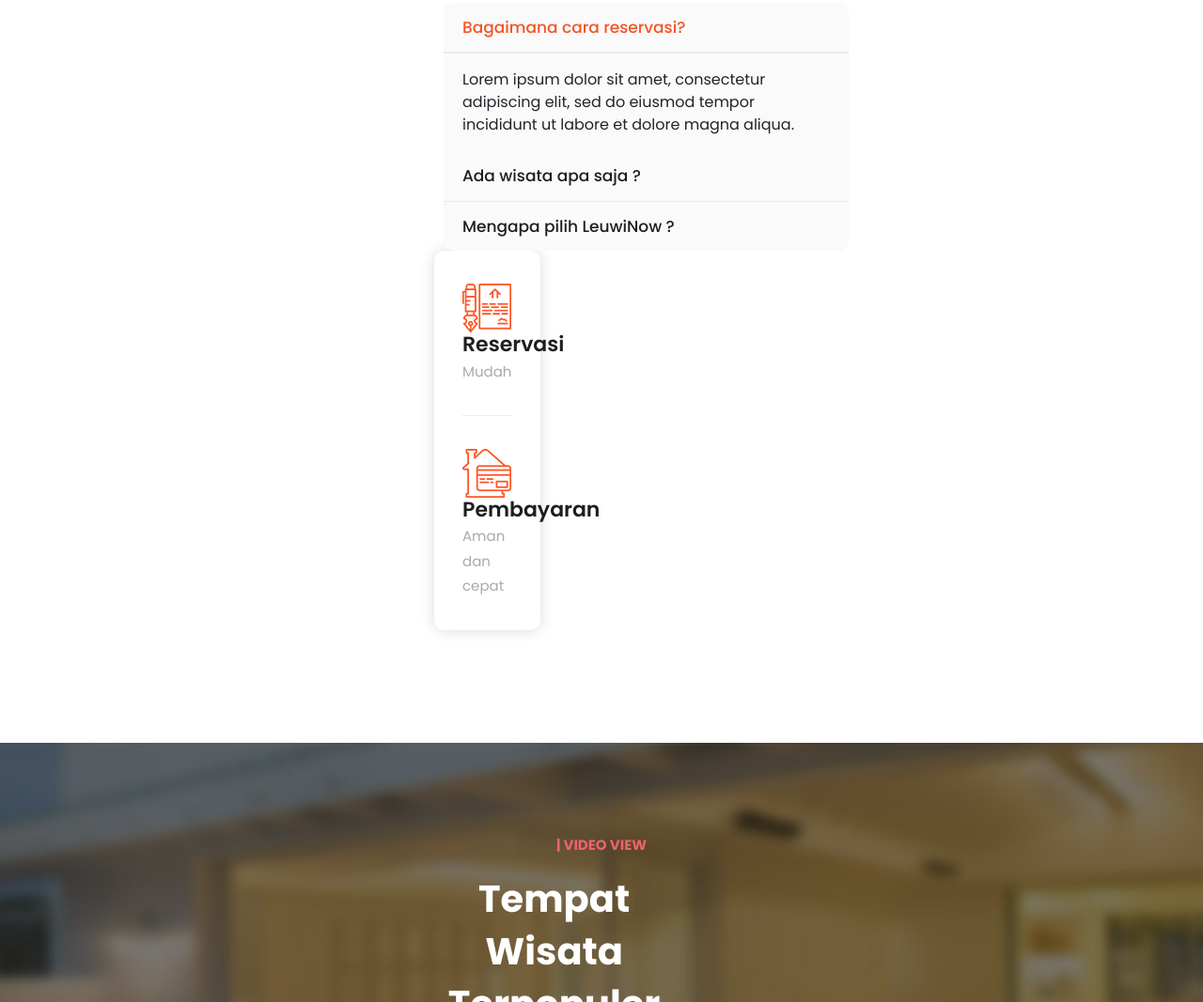
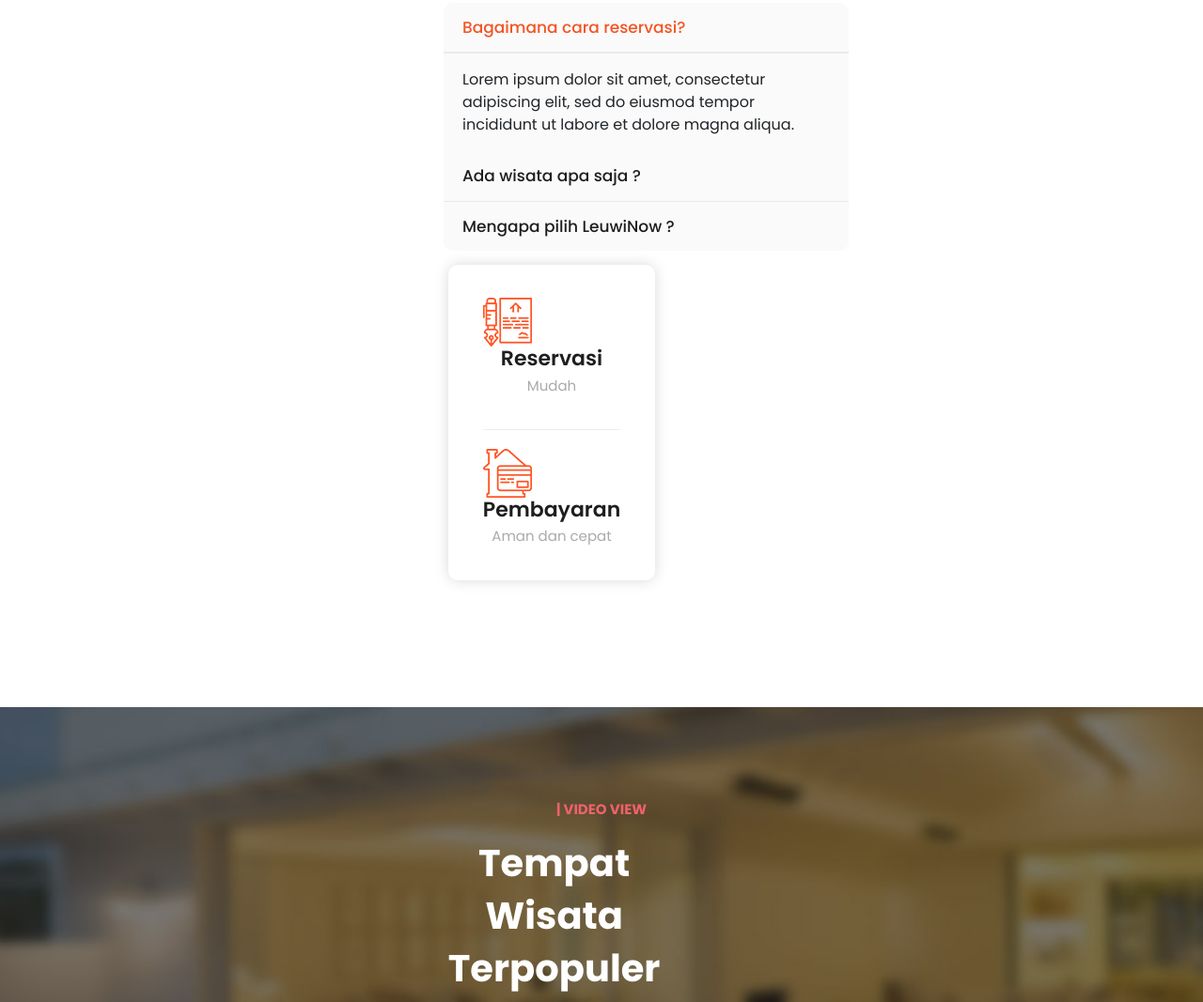
Before and after one commit to nabiilahputri13/leuwinow, a plain HTML site: page index.html in a window 1280 px wide. Shown: the part 1075-2142 px from the top of the page at 94% size. Drawn offline with nearby package versions, Linux system fonts and the light colour scheme.

```diff
--- a/index.html
+++ b/index.html
@@ -150,7 +150,7 @@ https://templatemo.com/tm-591-villa-agency
             </div>
           </div>
         </div>
-        <div class="col-lg-3">
+        <!-- <div class="col-lg-3">
           <div class="info-table">
             <ul>
               <li>
@@ -163,7 +163,24 @@ https://templatemo.com/tm-591-villa-agency
               </li>
             </ul>
           </div>
+        </div> -->
+        <div class="col-lg-3" style="min-width: 250px; padding: 15px;">
+          <div class="info-table" style="display: flex; flex-direction: column; align-items: center;">
+            <ul style="list-style-type: none; padding: 0;">
+              <li style="text-align: center; margin-bottom: 20px;">
+                <img src="assets/images/info-icon-02.png" alt="" style="max-width: 52px;">
+                <h4>Reservasi<br><span>Mudah</span></h4>
+              </li>
+              <li style="text-align: center;">
+                <img src="assets/images/info-icon-03.png" alt="" style="max-width: 52px;">
+                <h4>Pembayaran<br><span>Aman dan cepat</span></h4>
+              </li>
+            </ul>
+          </div>
         </div>
+
+
+
       </div>
     </div>
   </div>
```
Also changed, not shown: contact.html (+16 -2 lines).
